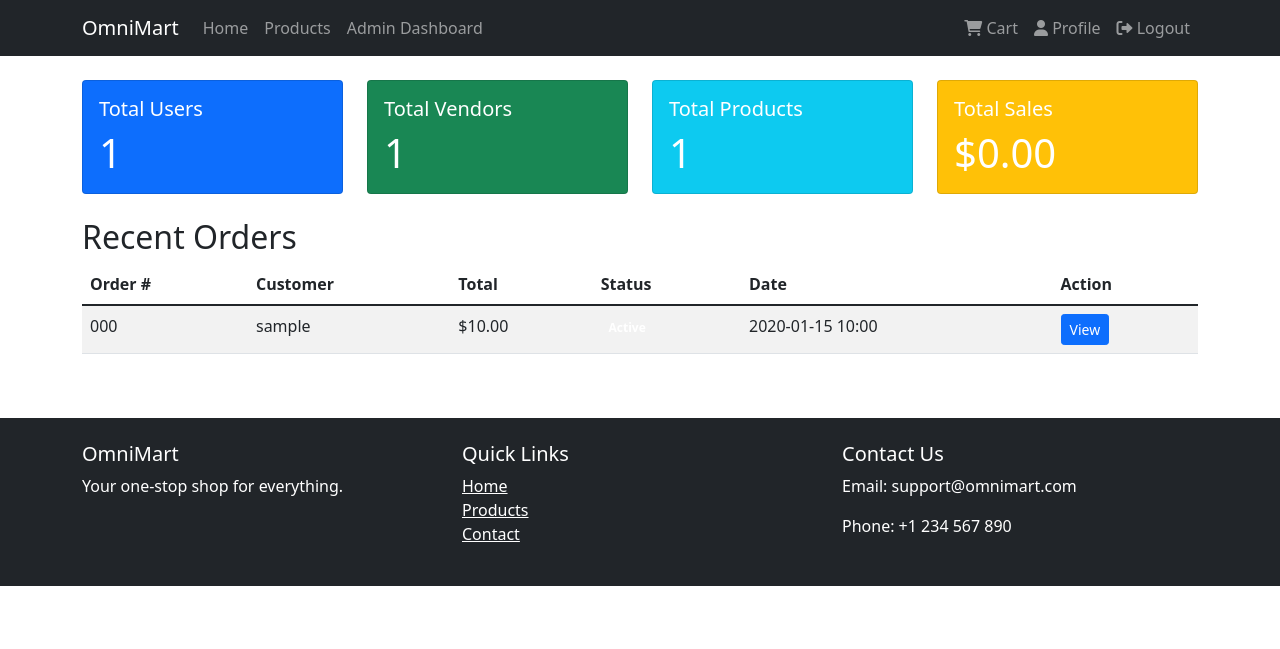
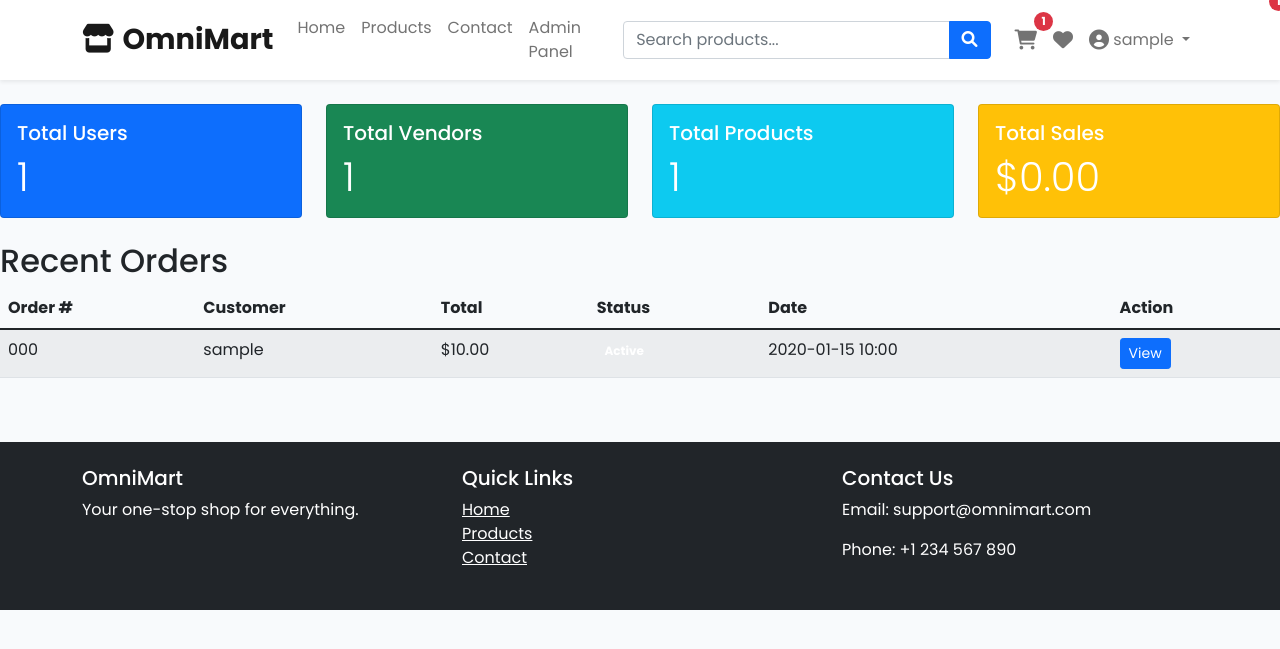
Before and after one commit to dbarai/Ecommerce-website-, a PHP site: page /admin/dashboard.php in a window 1280 px wide. Shown: the top 649 px of the page. Run offline with PHP 8.4, Linux system fonts and the light colour scheme; the visitor is signed in with stand-in values (Sample User, id 1); tables that the repository leaves empty or names only in its code hold one stand-in row (values such as "Sample post").

Commit message:
Refactor header for improved navigation and user session

```diff
--- a/ecommerce/includes/header.php
+++ b/ecommerce/includes/header.php
@@ -1,10 +1,26 @@
 <?php
-session_start();
-require_once __DIR__ . '/../db.php';
+// includes/header.php
+require_once '../db.php';
 
-// Check if user is logged in
-$isLoggedIn = isset($_SESSION['user_id']);
-$userRole = $isLoggedIn ? $_SESSION['role'] : null;
+$currentPage = basename($_SERVER['PHP_SELF']);
+$cartCount = 0;
+$wishlistCount = 0;
+
+if (isLoggedIn()) {
+    // Get cart count
+    $cartStmt = $pdo->prepare("SELECT COUNT(*) as count FROM cart WHERE user_id = ?");
+    $cartStmt->execute([$_SESSION['user_id']]);
+    $cartCount = $cartStmt->fetch()['count'];
+
+    // Get wishlist count
+    $wishStmt = $pdo->prepare("SELECT COUNT(*) as count FROM wishlist WHERE user_id = ?");
+    $wishStmt->execute([$_SESSION['user_id']]);
+    $wishlistCount = $wishStmt->fetch()['count'];
+} elseif (isset($_SESSION['session_id'])) {
+    $cartStmt = $pdo->prepare("SELECT COUNT(*) as count FROM cart WHERE session_id = ?");
+    $cartStmt->execute([$_SESSION['session_id']]);
+    $cartCount = $cartStmt->fetch()['count'];
+}
 ?>
 <!DOCTYPE html>
 <html lang="en">
@@ -12,63 +28,167 @@ $userRole = $isLoggedIn ? $_SESSION['role'] : null;
     <meta charset="UTF-8">
     <meta name="viewport" content="width=device-width, initial-scale=1.0">
     <title>OmniMart - Multi-Vendor E-Commerce</title>
+
+    <!-- Bootstrap 5 CSS -->
     <link href="https://cdn.jsdelivr.net/npm/bootstrap@5.1.3/dist/css/bootstrap.min.css" rel="stylesheet">
+    <!-- Font Awesome -->
     <link rel="stylesheet" href="https://cdnjs.cloudflare.com/ajax/libs/font-awesome/6.0.0/css/all.min.css">
+    <!-- Google Fonts -->
+    <link href="https://fonts.googleapis.com/css2?family=Poppins:wght@300;400;500;600;700&display=swap" rel="stylesheet">
+
     <link rel="stylesheet" href="/ecommerce/assets/css/style.css">
+    <link rel="stylesheet" href="/ecommerce/assets/css/responsive.css">
+
+    <style>
+        :root {
+            --primary-color: #2563eb;
+            --secondary-color: #7c3aed;
+            --success-color: #10b981;
+            --danger-color: #ef4444;
+            --warning-color: #f59e0b;
+            --dark-color: #1f2937;
+            --light-color: #f9fafb;
+        }
+
+        body {
+            font-family: 'Poppins', sans-serif;
+            background-color: #f8fafc;
+        }
+
+        .navbar-brand {
+            font-weight: 700;
+            font-size: 1.8rem;
+            color: var(--primary-color);
+        }
+
+        .product-card {
+            transition: transform 0.3s ease, box-shadow 0.3s ease;
+            border: none;
+            border-radius: 10px;
+            overflow: hidden;
+        }
+
+        .product-card:hover {
+            transform: translateY(-5px);
+            box-shadow: 0 10px 25px rgba(0,0,0,0.1);
+        }
+
+        .badge-custom {
+            position: absolute;
+            top: 10px;
+            left: 10px;
+            z-index: 1;
+        }
+
+        .category-card {
+            background: linear-gradient(135deg, var(--primary-color), var(--secondary-color));
+            color: white;
+            border-radius: 10px;
+            padding: 20px;
+            text-align: center;
+            transition: transform 0.3s ease;
+        }
+
+        .category-card:hover {
+            transform: scale(1.05);
+        }
+
+        .cart-badge {
+            position: absolute;
+            top: -8px;
+            right: -8px;
+            font-size: 0.7rem;
+        }
+    </style>
 </head>
 <body>
-    <nav class="navbar navbar-expand-lg navbar-dark bg-dark">
+    <!-- Navigation -->
+    <nav class="navbar navbar-expand-lg navbar-light bg-white shadow-sm sticky-top">
         <div class="container">
-            <a class="navbar-brand" href="/ecommerce/index.php">OmniMart</a>
+            <a class="navbar-brand" href="/ecommerce/index.php">
+                <i class="fas fa-store me-2"></i>OmniMart
+            </a>
+
             <button class="navbar-toggler" type="button" data-bs-toggle="collapse" data-bs-target="#navbarNav">
                 <span class="navbar-toggler-icon"></span>
             </button>
+
             <div class="collapse navbar-collapse" id="navbarNav">
                 <ul class="navbar-nav me-auto">
                     <li class="nav-item">
-                        <a class="nav-link" href="/ecommerce/index.php">Home</a>
+                        <a class="nav-link <?php echo $currentPage == 'index.php' ? 'active' : ''; ?>" href="/ecommerce/index.php">Home</a>
                     </li>
                     <li class="nav-item">
-                        <a class="nav-link" href="/ecommerce/search.php">Products</a>
+                        <a class="nav-link <?php echo $currentPage == 'search.php' ? 'active' : ''; ?>" href="/ecommerce/search.php">Products</a>
                     </li>
-                    <?php if ($isLoggedIn && $userRole === 'vendor'): ?>
                     <li class="nav-item">
-                            <a class="nav-link" href="/ecommerce/vendor/dashboard.php">Vendor Dashboard</a>
+                        <a class="nav-link <?php echo $currentPage == 'contact.php' ? 'active' : ''; ?>" href="/ecommerce/contact.php">Contact</a>
+                    </li>
+                    <?php if (isVendor()): ?>
+                    <li class="nav-item">
+                        <a class="nav-link" href="/ecommerce/vendor/dashboard.php">Vendor Panel</a>
                     </li>
                     <?php endif; ?>
-                    <?php if ($isLoggedIn && $userRole === 'admin'): ?>
+                    <?php if (isAdmin()): ?>
                     <li class="nav-item">
-                            <a class="nav-link" href="/ecommerce/admin/dashboard.php">Admin Dashboard</a>
+                        <a class="nav-link" href="/ecommerce/admin/dashboard.php">Admin Panel</a>
                     </li>
                     <?php endif; ?>
                 </ul>
+
+                <!-- Search Form -->
+                <form class="d-flex me-3" action="/ecommerce/search.php" method="GET">
+                    <div class="input-group">
+                        <input type="text" class="form-control" name="q" placeholder="Search products..." aria-label="Search">
+                        <button class="btn btn-primary" type="submit">
+                            <i class="fas fa-search"></i>
+                        </button>
+                    </div>
+                </form>
+
+                <!-- User Menu -->
                 <ul class="navbar-nav">
-                    <?php if ($isLoggedIn): ?>
                     <li class="nav-item">
-                            <a class="nav-link" href="/ecommerce/cart.php">
-                                <i class="fas fa-shopping-cart"></i> Cart
+                        <a class="nav-link position-relative" href="/ecommerce/cart.php" title="Cart">
+                            <i class="fas fa-shopping-cart fa-lg"></i>
+                            <?php if ($cartCount > 0): ?>
+                            <span class="badge bg-danger rounded-pill cart-badge"><?php echo $cartCount; ?></span>
+                            <?php endif; ?>
                         </a>
                     </li>
                     <li class="nav-item">
-                            <a class="nav-link" href="/ecommerce/profile.php">
-                                <i class="fas fa-user"></i> Profile
+                        <a class="nav-link" href="/ecommerce/wishlist.php" title="Wishlist">
+                            <i class="fas fa-heart fa-lg"></i>
+                            <?php if ($wishlistCount > 0): ?>
+                            <span class="badge bg-danger rounded-pill cart-badge"><?php echo $wishlistCount; ?></span>
+                            <?php endif; ?>
                         </a>
                     </li>
-                        <li class="nav-item">
-                            <a class="nav-link" href="/ecommerce/logout.php">
-                                <i class="fas fa-sign-out-alt"></i> Logout
+
+                    <?php if (isLoggedIn()): ?>
+                    <li class="nav-item dropdown">
+                        <a class="nav-link dropdown-toggle" href="#" id="userDropdown" role="button" data-bs-toggle="dropdown">
+                            <i class="fas fa-user-circle fa-lg"></i> <?php echo $_SESSION['username']; ?>
                         </a>
+                        <ul class="dropdown-menu">
+                            <li><a class="dropdown-item" href="/ecommerce/profile.php"><i class="fas fa-user me-2"></i>Profile</a></li>
+                            <li><a class="dropdown-item" href="/ecommerce/orders.php"><i class="fas fa-shopping-bag me-2"></i>My Orders</a></li>
+                            <li><hr class="dropdown-divider"></li>
+                            <li><a class="dropdown-item" href="/ecommerce/logout.php"><i class="fas fa-sign-out-alt me-2"></i>Logout</a></li>
+                        </ul>
                     </li>
                     <?php else: ?>
                     <li class="nav-item">
-                            <a class="nav-link" href="/ecommerce/login.php">Login</a>
+                        <a class="nav-link btn btn-outline-primary mx-2" href="/ecommerce/login.php">Login</a>
                     </li>
                     <li class="nav-item">
-                            <a class="nav-link" href="/ecommerce/signup.php">Sign Up</a>
+                        <a class="nav-link btn btn-primary" href="/ecommerce/signup.php">Sign Up</a>
                     </li>
                     <?php endif; ?>
                 </ul>
             </div>
         </div>
     </nav>
-    <div class="container mt-4">
+
+    <!-- Main Content -->
+    <main class="py-4">
```
Lines whose indentation alone changed are shown as unchanged.
